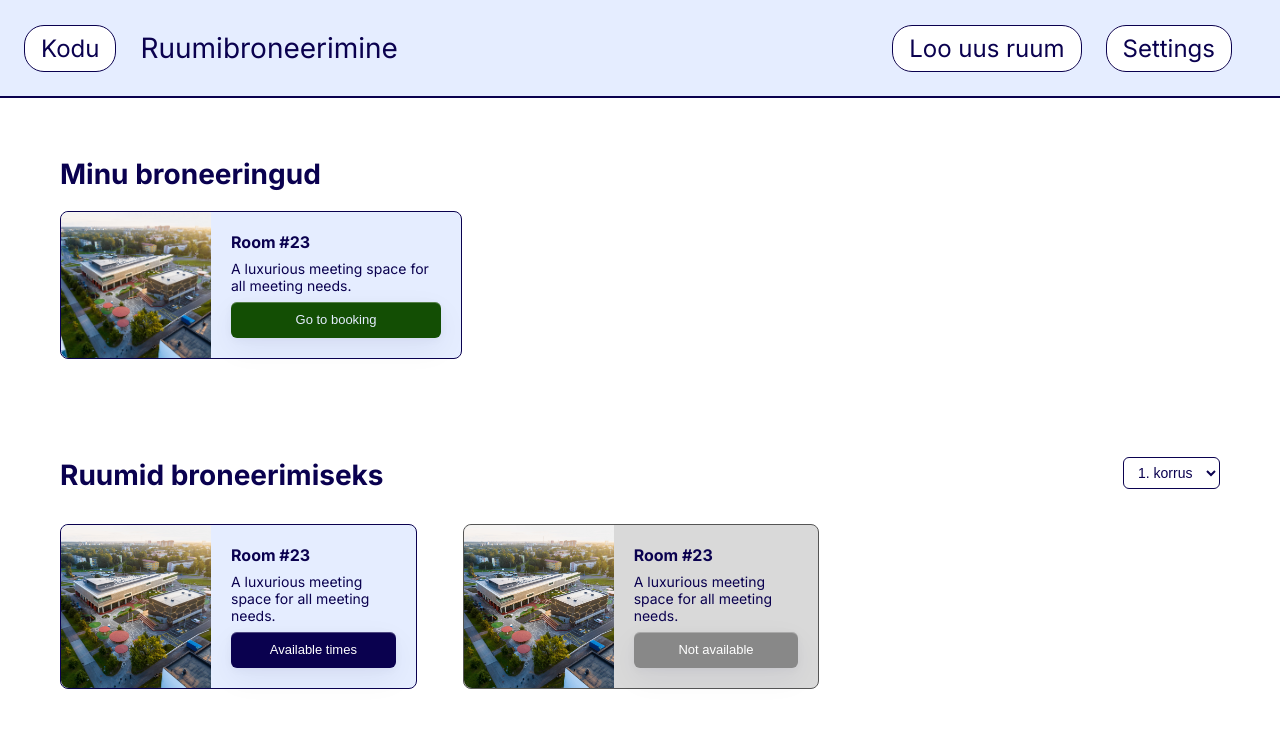
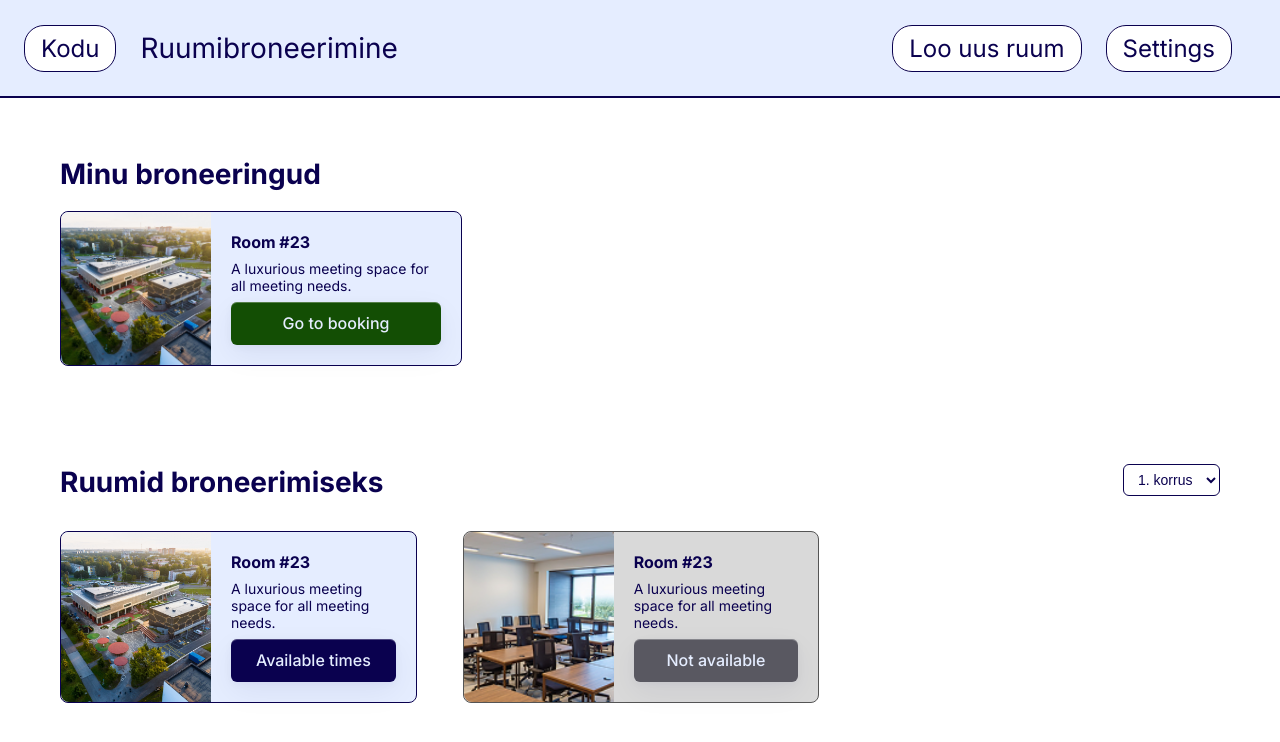
Before and after one commit to tenseoverflow/garage84, a website: page src/booking/index.html in a window 1280 px wide. Drawn offline with Linux system fonts and the light colour scheme.

Commit message:
fix: components and such

```diff
--- a/src/booking/index.html
+++ b/src/booking/index.html
@@ -23,6 +23,7 @@
           description="A luxurious meeting space for all meeting needs."
           img="/assets/MURG.jpg"
           status="booked"
+          button-url="/booking/view/"
         ></room-card>
       </div>
     </div>
@@ -43,13 +44,15 @@
           description="A luxurious meeting space for all meeting needs."
           img="/assets/MURG.jpg"
           status="available"
+          button-url="/room/"
         ></room-card>
         <!-- Example not available card -->
         <room-card
           title="Room #23"
           description="A luxurious meeting space for all meeting needs."
-          img="/assets/MURG.jpg"
+          img="/assets/image-2.png"
           status="not-available"
+          button-url="/room/"
         ></room-card>
       </div>
     </div>
--- a/src/js/components/room-card.js
+++ b/src/js/components/room-card.js
@@ -5,14 +5,14 @@ template.innerHTML = `
     <div class="details text_content">
       <p class="title"></p>
       <p class="desc"></p>
-      <button class="action btn" part="button"></button>
+      <a class="action btn" part="button" href="#" role="button"></a>
     </div>
   </div>
 `;
 
 class RoomCard extends HTMLElement {
   static get observedAttributes() {
-    return ["title", "description", "img", "status", "button-text"];
+    return ["title", "description", "img", "status", "button-url"];
   }
 
   constructor() {
@@ -22,7 +22,7 @@ class RoomCard extends HTMLElement {
     this._imgEl = this.querySelector("img");
     this._titleEl = this.querySelector(".title");
     this._descEl = this.querySelector(".desc");
-    this._button = this.querySelector("button.action");
+    this._button = this.querySelector("a.action");
     this._root = this.querySelector(".room-card");
 
     this._onClick = this._onClick.bind(this);
@@ -45,7 +45,7 @@ class RoomCard extends HTMLElement {
 
   // support setting properties directly on the element instance
   _upgradeProperties() {
-    ["title", "description", "img", "status", "buttonText"].forEach((prop) => {
+    ["title", "description", "img", "status", "buttonUrl"].forEach((prop) => {
       if (Object.prototype.hasOwnProperty.call(this, prop)) {
         const val = this[prop];
         delete this[prop];
@@ -82,11 +82,11 @@ class RoomCard extends HTMLElement {
     this.setAttribute("status", v);
   }
 
-  get buttonText() {
-    return this.getAttribute("button-text") || "";
+  get buttonUrl() {
+    return this.getAttribute("button-url") || "";
   }
-  set buttonText(v) {
-    this.setAttribute("button-text", v);
+  set buttonUrl(v) {
+    this.setAttribute("button-url", v);
   }
 
   _render() {
@@ -131,8 +131,19 @@ class RoomCard extends HTMLElement {
     this._button.textContent = text;
     this._button.className = "action btn " + (variantClass ? variantClass : "");
 
-    if (disabled) this._button.setAttribute("disabled", "");
-    else this._button.removeAttribute("disabled");
+    const url = this.buttonUrl || "#";
+    if (disabled) {
+      // anchor: remove href to prevent navigation and mark as disabled for styling/accessibility
+      this._button.removeAttribute("href");
+      this._button.setAttribute("aria-disabled", "true");
+      this._button.setAttribute("tabindex", "-1");
+      this._button.setAttribute("disabled", "");
+    } else {
+      this._button.setAttribute("href", url);
+      this._button.removeAttribute("aria-disabled");
+      this._button.removeAttribute("tabindex");
+      this._button.removeAttribute("disabled");
+    }
 
     // also toggle wrapper classes to match previous markup selectors
     if (this._root) {
@@ -144,9 +155,15 @@ class RoomCard extends HTMLElement {
     }
   }
 
-  _onClick() {
-    // If button is disabled do nothing
-    if (this._button.hasAttribute("disabled")) return;
+  _onClick(event) {
+    // If button is disabled do nothing and prevent navigation
+    if (this._button.hasAttribute("disabled")) {
+      if (event && typeof event.preventDefault === "function")
+        event.preventDefault();
+      return;
+    }
+
+    // Dispatch the room-action event for listeners. Do not prevent navigation here so the anchor can navigate.
     const payload = { title: this.title, status: this.status };
     this.dispatchEvent(
       new CustomEvent("room-action", {
@@ -155,6 +172,8 @@ class RoomCard extends HTMLElement {
         composed: true,
       })
     );
+
+    // If a consumer wants to intercept navigation, they can listen for 'room-action' and call event.preventDefault() on the click.
   }
 }
 
```
Also changed, not shown: src/assets/image-2.png (added), src/booking/view/index.html (renamed from src/booking-view/index.html).
